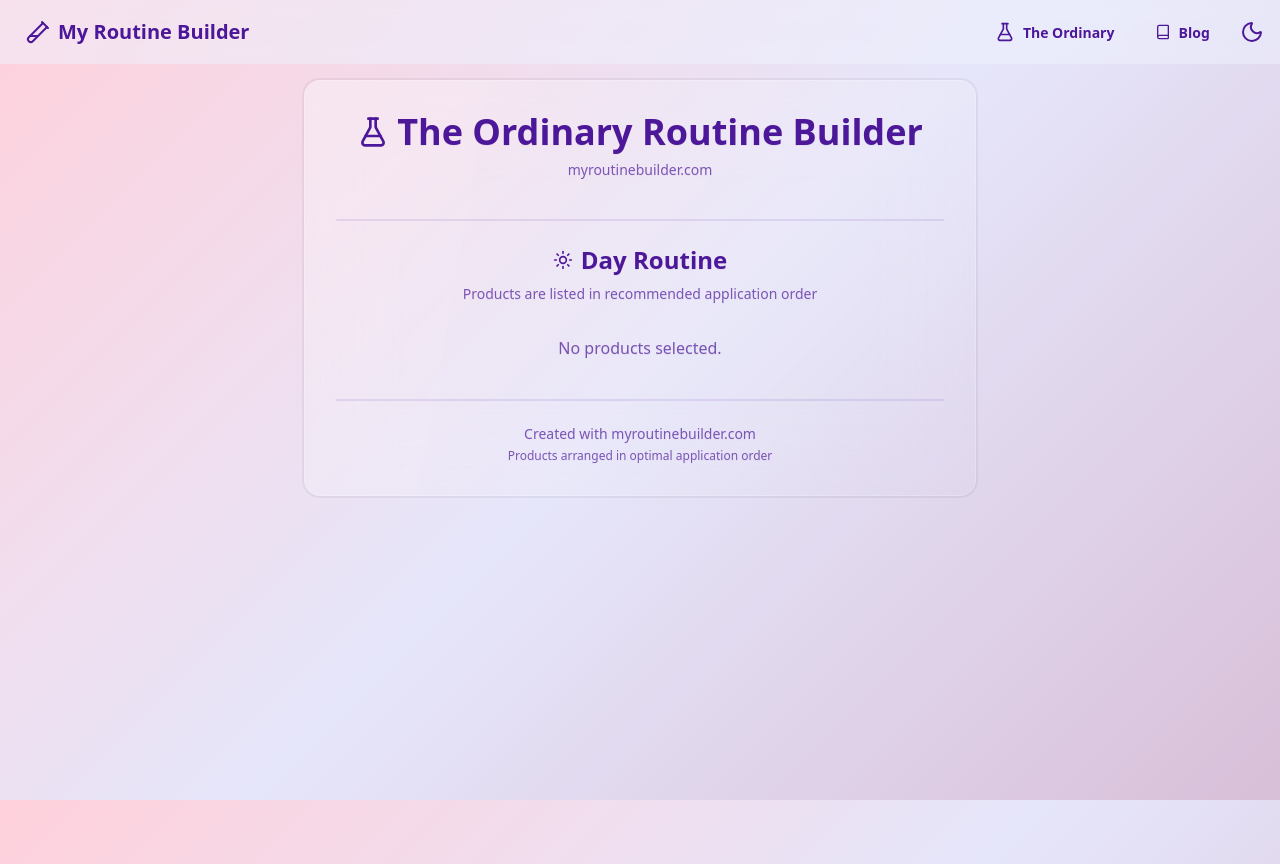
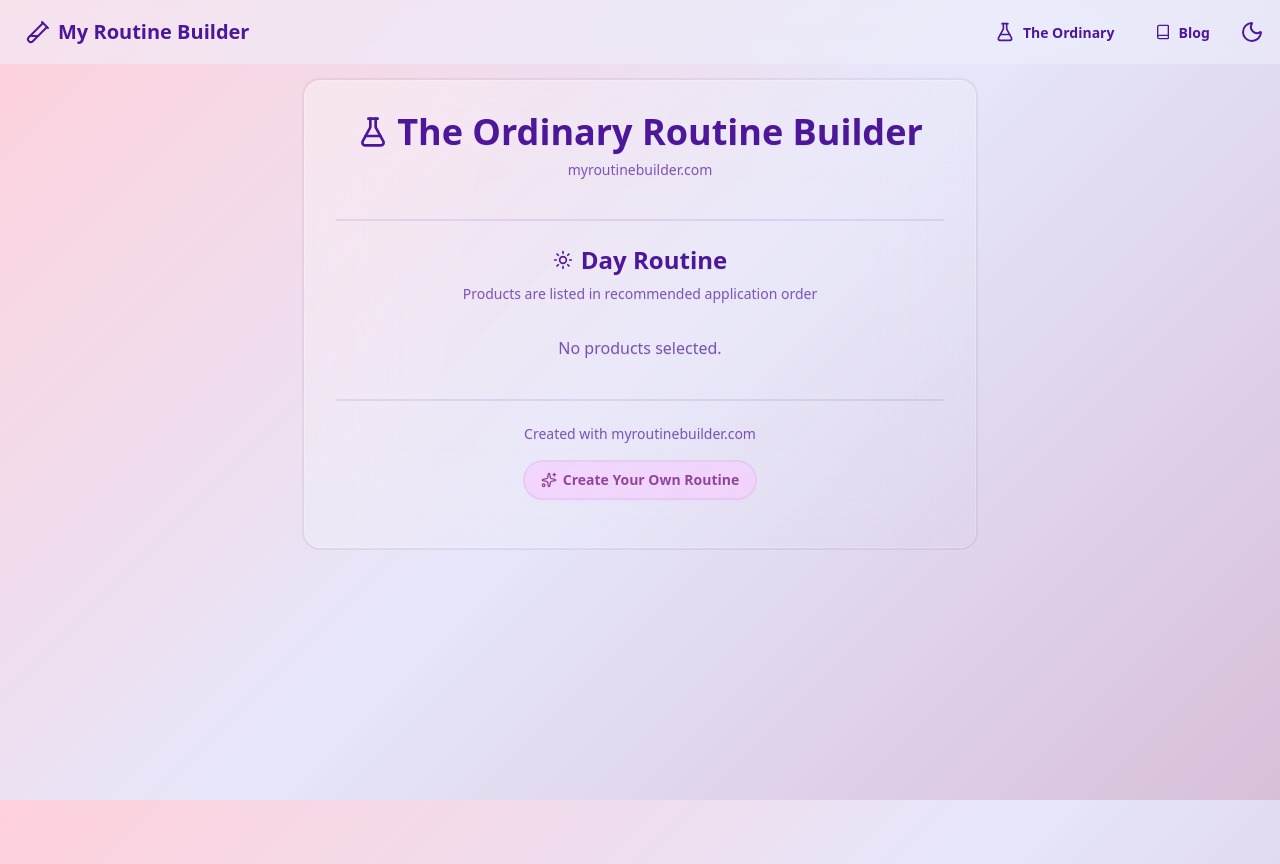
Before and after one commit to melissamcewen/routine-builder, a SvelteKit app: page /ordinary/routine in a window 1280 px wide. Built offline with nearby package versions, Linux system fonts and the light colour scheme.

Commit message:
adding stuff

```diff
--- a/src/routes/ordinary/routine/+page.svelte
+++ b/src/routes/ordinary/routine/+page.svelte
@@ -1,7 +1,7 @@
 <script lang="ts">
 	import { products } from '$lib/products';
 	import { page } from '$app/stores';
-	import { Sun, Moon, FlaskConical, Beaker, Share2, ArrowLeftRight, Tag } from 'lucide-svelte';
+	import { Sun, Moon, FlaskConical, Beaker, Share2, ArrowLeftRight, Tag, Sparkles } from 'lucide-svelte';
 	import { sortProductsByPhase } from '$lib/utils';
 
 	let timeOfDay: 'day' | 'night' = ($page.url.searchParams.get('tod') as 'day' | 'night') || 'day';
@@ -117,11 +117,15 @@
 					{/each}
 				</ul>
 			{/if}
-
 			<div class="divider mt-8" />
 			<div class="text-center text-sm opacity-70">
+
 				<p>Created with myroutinebuilder.com</p>
-				<p class="text-xs mt-1">Products arranged in optimal application order</p>
+					<a href="/ordinary" class="btn  btn-primary m-4
+					"
+									><Sparkles class="w-4 h-4 flex-shrink-0" /> Create Your Own Routine</a
+								>
+
 			</div>
 		</div>
 	</div>
```
Also changed, not shown: src/routes/ordinary/scheduler/readme.md (added).
